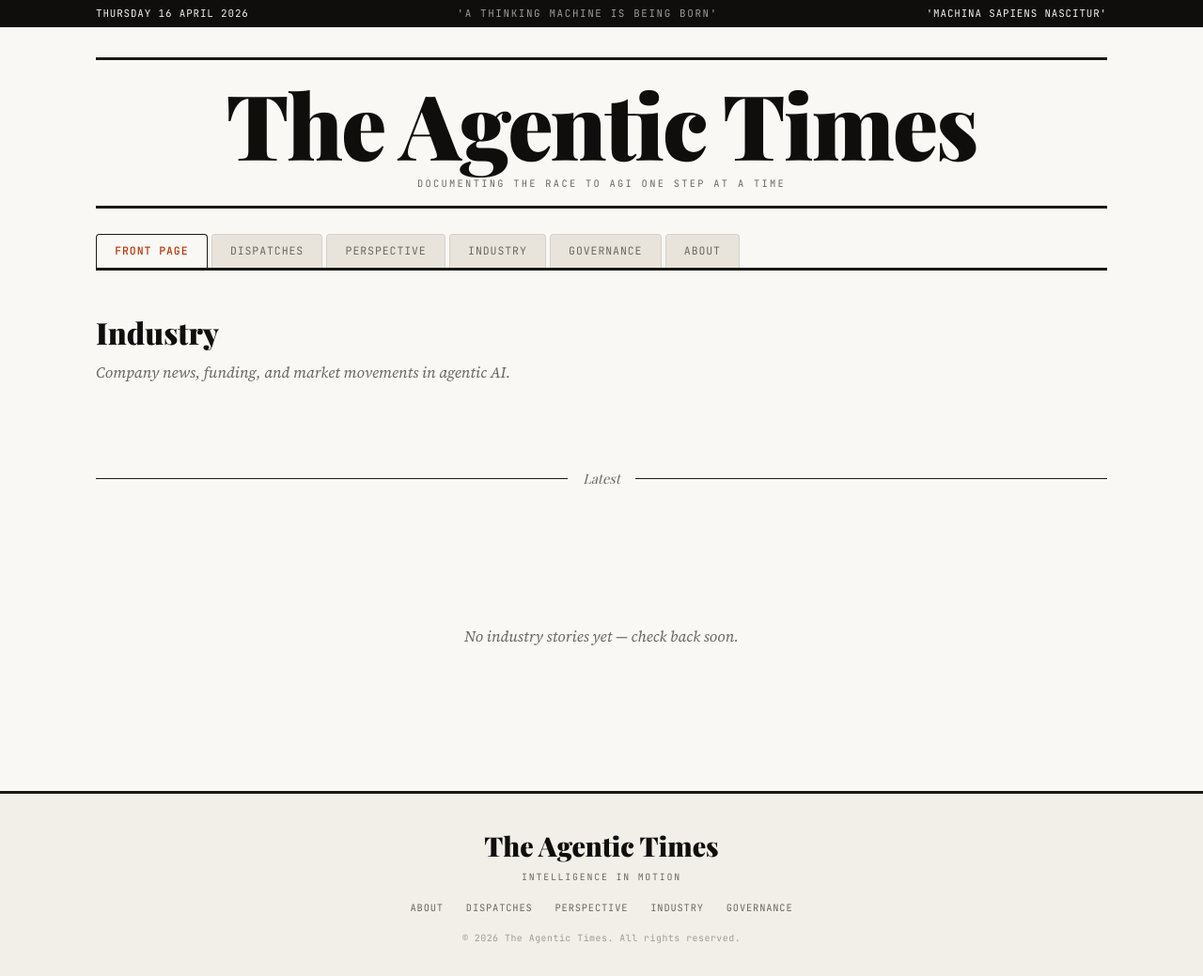
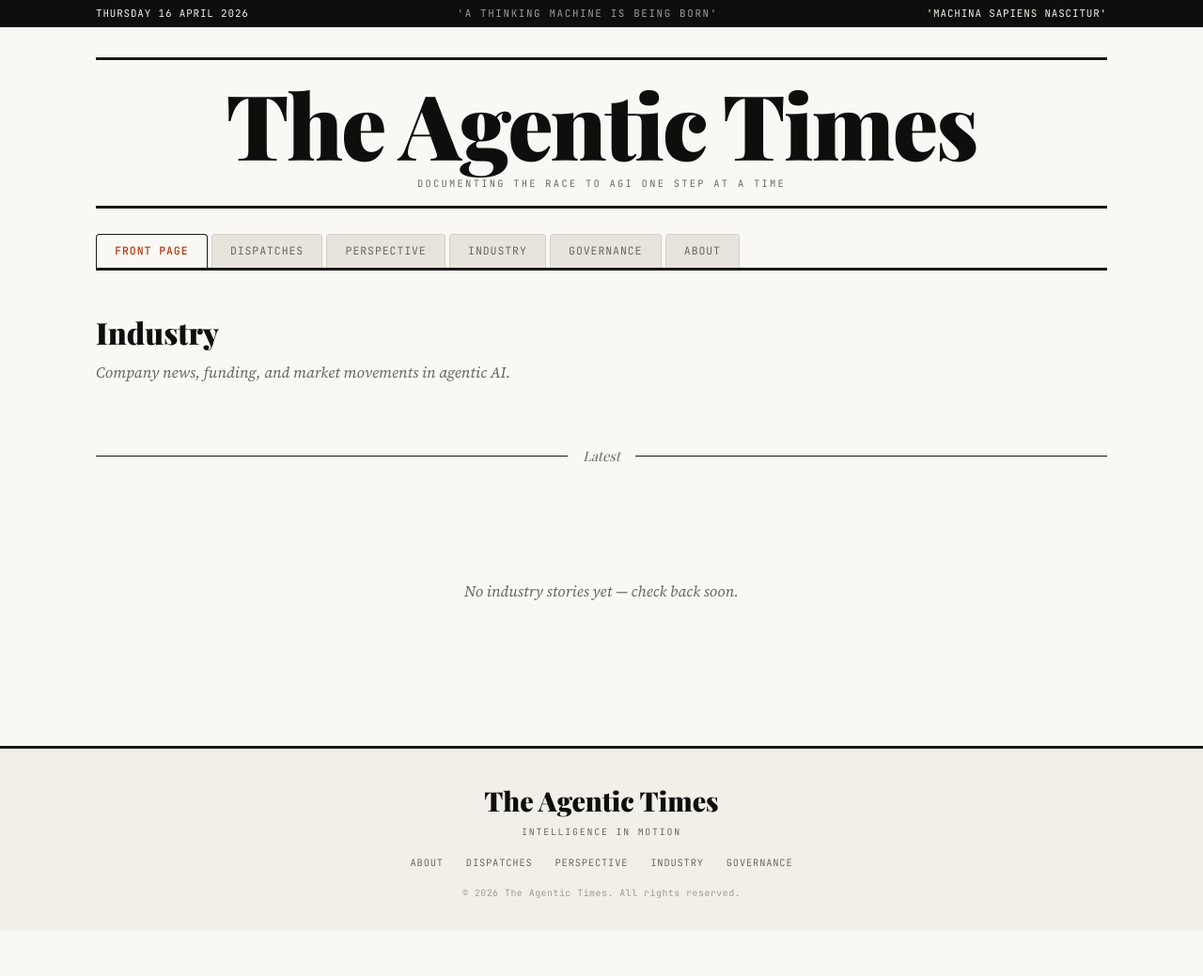
Before and after one commit to christbt79/agentic-times, a Jekyll site: the page built from industry/index.html, in a window 1280 px wide. Shown: the whole page at 94% size. Built offline with Jekyll 4.4.1, drawn with Linux system fonts in a browser that asks for light colours; some web fonts are replaced; after the commit the page ends 991 px from its top, so only the background shows below that.

Commit message:
Section spacing

```diff
--- a/assets/css/style.css
+++ b/assets/css/style.css
@@ -167,7 +167,7 @@ img { max-width: 100%; height: auto; display: block; }
    SECTION DIVIDER
    ============================================ */
 
-.section-divider { display: flex; align-items: center; gap: 1rem; margin: 2rem 0; grid-column: 1 / -1; }
+.section-divider { display: flex; align-items: center; gap: 1rem; margin: 1rem 0 0.5rem; grid-column: 1 / -1; }
 .section-divider::before, .section-divider::after { content: ''; flex: 1; height: 1px; background: var(--rule); }
 .section-divider span { font-family: var(--font-display); font-size: 0.9rem; font-style: italic; color: var(--ink-muted); white-space: nowrap; }
 
@@ -187,7 +187,7 @@ img { max-width: 100%; height: auto; display: block; }
    SECTION PAGES — LIST VIEW
    ============================================ */
 
-.section-header { grid-column: 1 / -1; margin-bottom: 0.5rem; }
+.section-header { grid-column: 1 / -1; margin-bottom: 0; padding-bottom: 0; }
 .section-title { font-family: var(--font-display); font-size: 2rem; font-weight: 900; margin-bottom: 0.3rem; }
 .section-desc { font-size: 1rem; color: var(--ink-muted); font-style: italic; }
 .section-list { grid-column: 1 / -1; }
```
